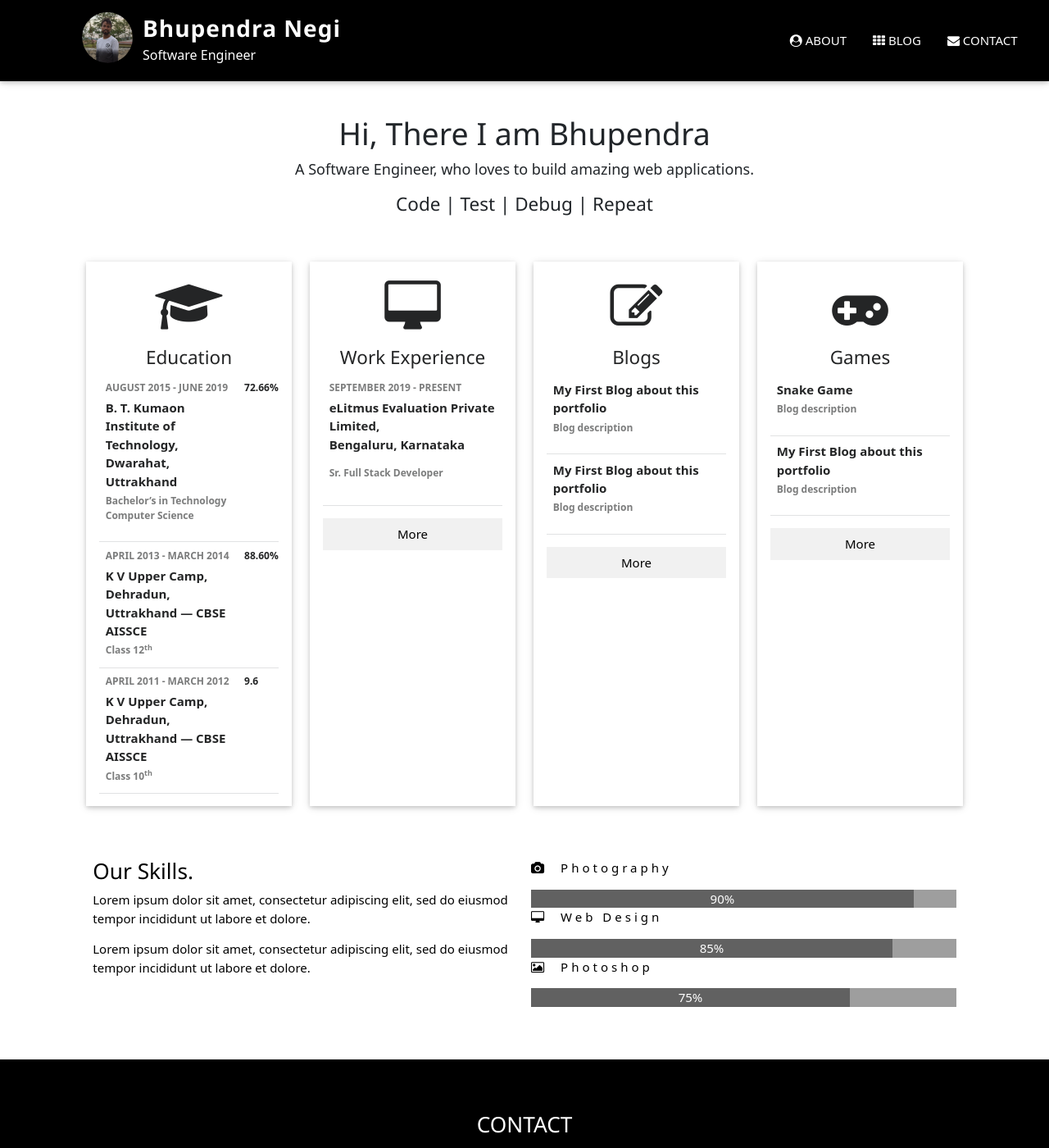
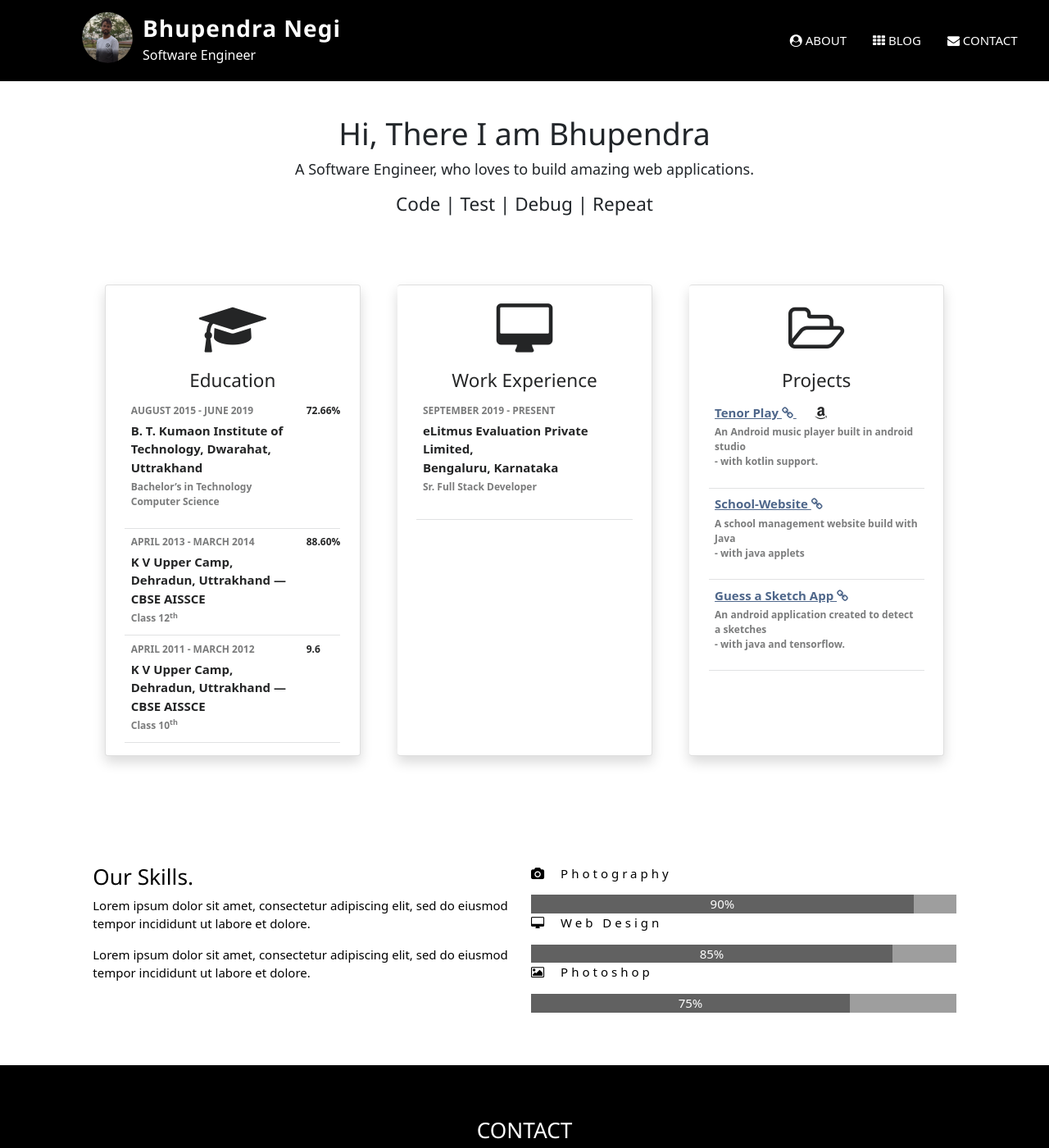
Before and after one commit to BhupendraNegi/bhupendranegi.github.io, a Jekyll site: the page built from index.html, in a window 1280 px wide and 1400 px high. Shown: the whole window at 82% size. Built offline with Jekyll 4.4.1, drawn with Linux system fonts in a browser that asks for light colours.

Commit message:
Added details of eduacation, projects and work experience

```diff
--- a/_sass/_main.scss
+++ b/_sass/_main.scss
@@ -1095,16 +1095,6 @@ a {
     font-size: 110%
 }
 
-.blog-card,
-.blog-card-2 {
-    box-shadow: 0 2px 5px 0 rgba(0, 0, 0, 0.16), 0 2px 10px 0 rgba(0, 0, 0, 0.12)
-}
-
-.blog-card-4,
-.blog-hover-shadow:hover {
-    box-shadow: 0 4px 10px 0 rgba(0, 0, 0, 0.2), 0 4px 20px 0 rgba(0, 0, 0, 0.19)
-}
-
 .blog-spin {
     animation: blog-spin 2s infinite linear
 }
@@ -1957,7 +1947,7 @@ a {
 }
 
 .blog-container-top {
-    padding: 140px 10px 50px 10px;
+    padding: 140px 10px 10px 10px;
     @include mobile {
         padding: 220px 10px 50px 10px;
     }
--- a/index.html
+++ b/index.html
@@ -8,11 +8,10 @@ layout: default
     <h4 class="blog-center"> Code | Test | Debug | Repeat </h4>
   </div>
 
-  <div class="blog-container" id="team">
+  <div class="blog-container my-4 py-4" id="work">
     <div class="blog-row-padding blog-grayscale">
-      <div class="row">
-        <div class="col-lg-3 d-flex align-items-stretch">
-          <div class="blog-card pt-4">
+      <div class="card-group">
+        <div class="card shadow rounded m-4 px-2 pt-4">
           <div class="blog-row-padding blog-center" >
             <i class="fa fa-graduation-cap blog-margin-bottom blog-jumbo blog-center"></i>
             <h4>Education</h4>
@@ -26,9 +25,7 @@ layout: default
                       AUGUST 2015 - JUNE 2019
                     </p>
                     <p class="mb-1">
-                        B. T. Kumaon Institute of Technology,
-                        <br>
-                        Dwarahat, Uttrakhand
+                      B. T. Kumaon Institute of Technology, Dwarahat, Uttrakhand
                     </p>
                     <p class="blog-opacity blog-text-small">
                       Bachelor’s in Technology <br>
@@ -73,11 +70,10 @@ layout: default
                 </tr>
               </tbody>
             </table>
+            <!-- <p><button class="blog-button blog-light-grey blog-block">More</button></p> -->
           </div>
         </div>
-        </div>
-        <div class="col-lg-3 d-flex align-items-stretch">
-          <div class="blog-card pt-4">
+        <div class="card shadow rounded m-4 px-2 pt-4">
           <div class="blog-row-padding blog-center" >
             <i class="fa fa-desktop blog-margin-bottom blog-jumbo blog-center"></i>
             <h4> Work Experience</h4>
@@ -90,7 +86,7 @@ layout: default
                     <p class="blog-opacity blog-text-small mb-1">
                       SEPTEMBER 2019 - PRESENT
                     </p>
-                      <p class="">
+                    <p class="mb-1">
                       eLitmus Evaluation Private Limited,
                       <br>
                       Bengaluru, Karnataka
@@ -104,12 +100,76 @@ layout: default
                 </tr>
               </tbody>
             </table>
-              <p><button class="blog-button blog-light-grey blog-block">More</button></p>
+            <!-- <p><button class="blog-button blog-light-grey blog-block">More</button></p> -->
+          </div>
+        </div>
+        <div class="card shadow rounded m-4 px-2 pt-4">
+          <div class="blog-row-padding blog-center">
+            <i class="fa fa-folder-open-o blog-margin-bottom blog-jumbo"></i>
+            <h4> Projects </h4>
+          </div>
+          <div class="blog-container">
+            <table class="table table-hover">
+              <tbody>
+                <tr>
+                  <th scope="row" class="">
+                    <p class="mb-1">
+                      <a href="https://github.com/BhupendraNegi/Tenor-play">
+                        Tenor Play <i class="fa fa-link mr-2"></i>
+                      </a>
+                      <a href="https://www.amazon.com/Bhupendra-Negi-Tenor-Play/dp/B07GKXS3XS/" class="text-dark">
+                        <i class="fa fa-amazon mx-4"></i>
+                      </a>
+                    </p>
+                    <p class="blog-opacity blog-text-small">
+                      An Android music player built in android studio
+                      <br>
+                      - with kotlin support.
+                    </p>
+                  </th>
+                </tr>
+                <tr>
+                  <th scope="row" class="">
+                    <p class="mb-1">
+                      <a href="https://github.com/BhupendraNegi/JavaProject">
+                        School-Website <i class="fa fa-link mr-2"></i>
+                      </a>
+                    </p>
+                    <p class="blog-opacity blog-text-small">
+                      A school management website build with Java
+                      <br>
+                      - with java applets
+                    </p>
+                  </th>
+                </tr>
+                <tr>
+                  <th scope="row" class="">
+                    <p class="mb-1">
+                      <a href="https://github.com/BhupendraNegi/GuessASketch">
+                        Guess a Sketch App <i class="fa fa-link mr-2"></i>
+                      </a>
+                    </p>
+                    <p class="blog-opacity blog-text-small">
+                      An android application created to detect a sketches
+                      <br>
+                      - with java and tensorflow.
+                    </p>
+                  </th>
+                </tr>
+              </tbody>
+            </table>
+            <!-- <p><button class="blog-button blog-light-grey blog-block">More</button></p> -->
           </div>
         </div>
       </div>
-        <div class="col-lg-3 d-flex align-items-stretch">
-          <div class="blog-card pt-4">
+    </div>
+  </div>
+
+  <!-- <div class="blog-container my-4 py-4" id="blog">
+    <div class="blog-row-padding blog-grayscale">
+      <div class="row">
+        <div class="col-lg-6 d-flex justify-content-center">
+          <div class="card shadow rounded p-4">
             <div class="blog-row-padding blog-center">
               <i class="fa fa-pencil-square-o blog-margin-bottom blog-jumbo"></i>
               <h4> Blogs </h4>
@@ -142,8 +202,8 @@ layout: default
             </div>
           </div>
         </div>
-        <div class="col-lg-3 d-flex align-items-stretch">
-          <div class="blog-card pt-4">
+        <div class="col-lg-6 d-flex justify-content-center">
+          <div class="card shadow rounded p-4">
             <div class="blog-row-padding blog-center" >
               <i class="fa fa-gamepad blog-margin-bottom blog-jumbo"></i>
               <h4> Games </h4>
@@ -178,9 +238,9 @@ layout: default
         </div>
       </div>
     </div>
-  </div>
+  </div> -->
 
-  <div class="blog-container blog-white blog-padding-64">
+  <div class="blog-container blog-white blog-padding-64" id="skill">
     <div class="blog-row-padding">
       <div class="blog-col m6">
         <h3>Our Skills.</h3>
```
Lines whose indentation alone changed are shown as unchanged.
